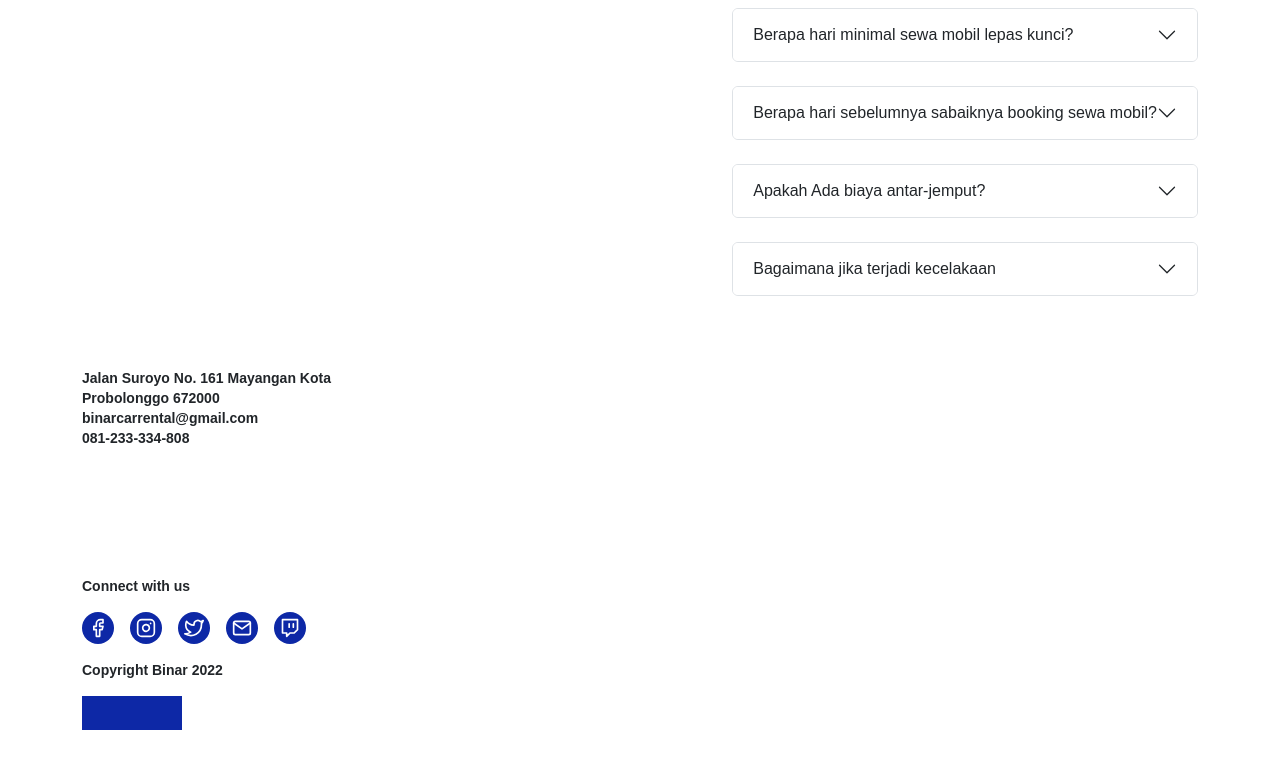
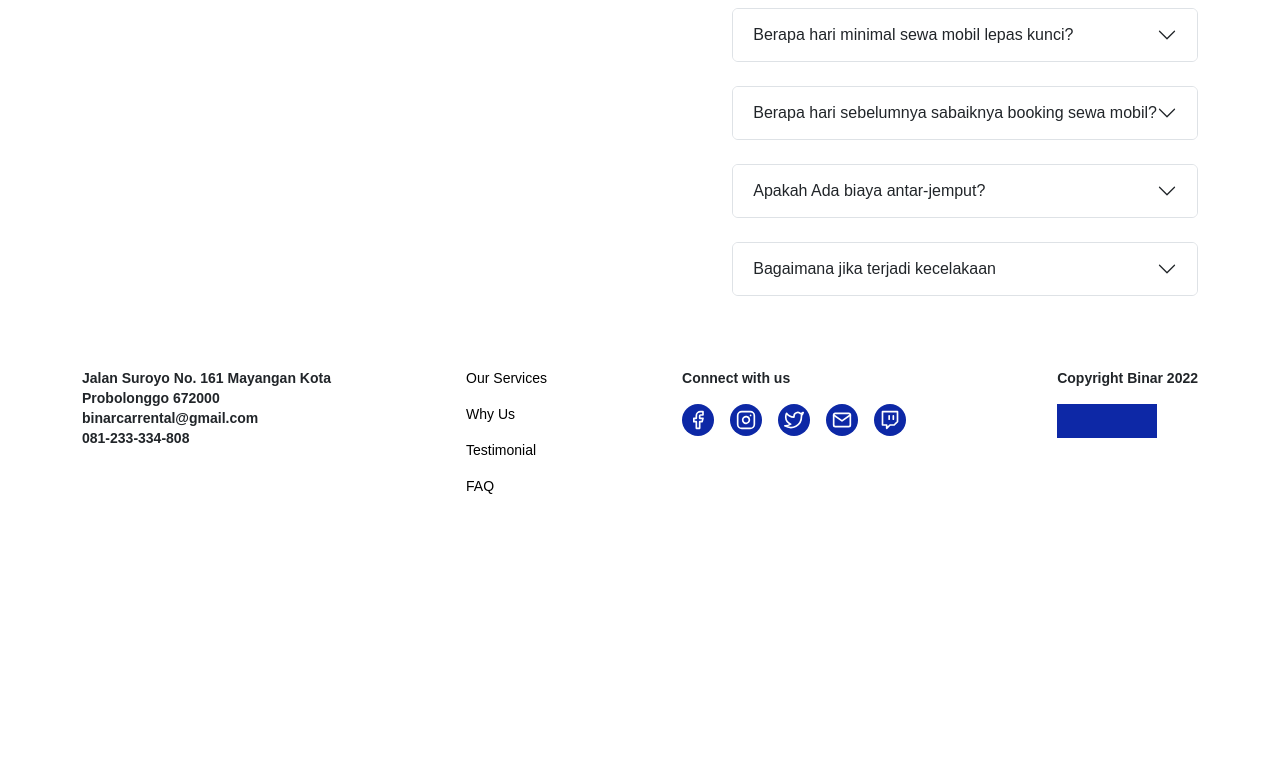
Before and after one commit to tofatoff/2200898-9-MST-BCR_Cust-Platinum, a React (Vite) app: page / in a window 1280 px wide. Shown: the part 2565-3333 px from the top of the page. After the commit the page ends 3141 px from the top, so only its background shows below. Built offline with nearby package versions, Linux system fonts and the light colour scheme.

Commit message:
fix styling footer nav and responsiveness

```diff
--- a/src/components/Footer/index.jsx
+++ b/src/components/Footer/index.jsx
@@ -20,7 +20,7 @@ const Footer = () => {
                 lineHeight: '20px',
             }}
         >
-            <Container className="d-flex justify-content-between flex-column flex-xxl-row">
+            <Container className="d-flex justify-content-between flex-column flex-lg-row">
                 <address
                     style={{
                         marginBottom: '16px',
--- a/src/components/Footer/styles.css
+++ b/src/components/Footer/styles.css
@@ -24,12 +24,19 @@
     background: #0D28A6;
 }
 
-ul {
+footer ul {
     list-style-type: none;
     padding: 0;
     margin: 0;
 }
 
-a {
+footer a {
     text-decoration: none;
+    color: black;
+
 }
+
+footer li {
+    margin-bottom: 16px;
+
+}
--- a/src/index.css
+++ b/src/index.css
@@ -9,8 +9,3 @@
     text-align: left;
   }
 }
-
-a {
-  text-decoration: none;
-  color: white;
-}
```
